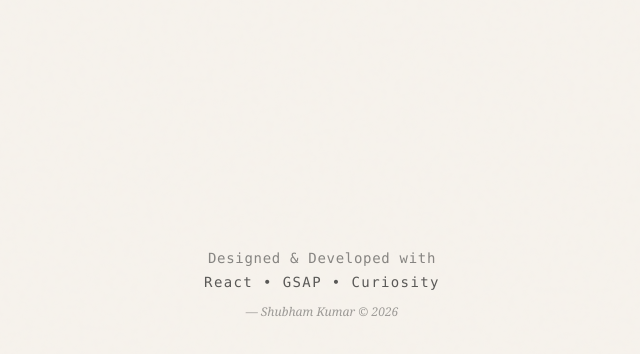
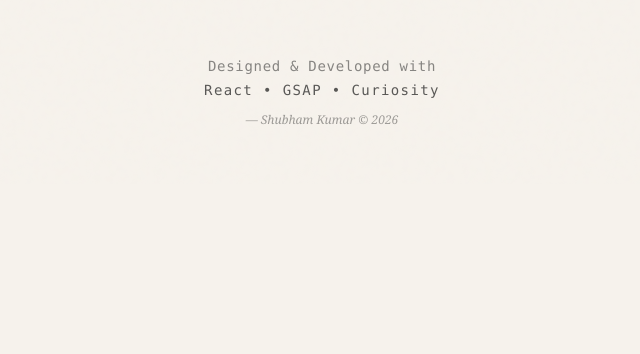
Before and after one commit to shubham-kumar012/portfolio, a React (Vite) app: page / in a window 1280 px wide. Shown: the part 11037-11391 px from the top of the page, without its empty margins (318-958 px from the left). After the commit the page ends 11221 px from the top, so only its background shows below. Built offline with nearby package versions, Linux system fonts and the light colour scheme; the HTML template or start-up script is replaced by a standard one; a web font is replaced by a local one.

Commit message:
unnecessary margin removed

```diff
--- a/src/components/ContactSection.jsx
+++ b/src/components/ContactSection.jsx
@@ -356,7 +356,7 @@
     <section
       ref={sectionRef}
       id="contact"
-      className={`relative min-h-screen w-full py-28 sm:py-36 lg:py-44 px-4 sm:px-8 flex flex-col items-center justify-center text-center transition-colors duration-1000 ease-in-out ${isOpened ? 'bg-[#EFEAE2]' : 'bg-[#F6F2EC]'
+      className={`relative min-h-screen w-full pt-28 sm:pt-36 lg:pt-44 pb-8 sm:pb-12 px-4 sm:px-8 flex flex-col items-center justify-center text-center transition-colors duration-1000 ease-in-out ${isOpened ? 'bg-[#EFEAE2]' : 'bg-[#F6F2EC]'
         }`}
     >
       {/* Paper grain background texture overlay */}
@@ -399,7 +399,7 @@
           {/* Subtle paper watermark indicator in top right */}
           <div className="absolute top-6 right-8 text-[10px] sm:text-xs font-mono uppercase tracking-widest text-[#6F5A43]/50 pointer-events-none select-none flex items-center gap-1.5">
             <span className="h-1.5 w-1.5 rounded-full bg-[#6F5A43]/50" />
-            <span>Nº 01 • INVITATION</span>
+            <span>INVITATION</span>
           </div>
 
           {/* Letter Body Content in Kinetic "Edu TAS Beginner" Handwriting */}
@@ -418,7 +418,7 @@
                 return (
                   <p
                     key={para.id}
-                    className="text-2xl sm:text-3xl text-[#1E1A17] font-bold tracking-wide"
+                    className="text-2xl sm:text-3xl text-[#1E1A17] font-semibold tracking-wide"
                   >
                     <span>{visibleText}</span>
                     {isActive && (
@@ -435,7 +435,7 @@
                 return (
                   <p
                     key={para.id}
-                    className="text-xl sm:text-2xl md:text-[1.65rem] text-[#1E1A17] font-semibold pt-1"
+                    className="text-xl sm:text-2xl md:text-[1.65rem] text-[#1E1A17] font-medium pt-1"
                   >
                     <span>{visibleText}</span>
                     {isActive && (
@@ -454,7 +454,7 @@
                     key={para.id}
                     className="pt-6 border-t border-[#6F5A43]/20 flex items-center justify-between"
                   >
-                    <span className="text-2xl sm:text-3xl font-bold text-[#1E1A17] tracking-wider">
+                    <span className="text-2xl sm:text-3xl font-semibold text-[#1E1A17] tracking-wider">
                       <span>{visibleText}</span>
                       {isActive && (
                         <span className="inline-block w-[2.5px] h-[0.95em] bg-[#1E1A17] align-baseline ml-0.5 animate-pulse" />
@@ -647,7 +647,7 @@
         </div>
 
         {/* BOTTOM FOOTER */}
-        <div className="mt-28 sm:mt-36 mb-10 text-center z-10">
+        <div className="mt-14 sm:mt-18 mb-2 text-center z-10">
           <p className="font-mono text-xs sm:text-sm text-[#171717]/50 tracking-wider leading-relaxed">
             Designed & Developed with
           </p>
--- a/src/components/EngineeringToolbox.jsx
+++ b/src/components/EngineeringToolbox.jsx
@@ -308,7 +308,7 @@
     <section
       ref={sectionRef}
       id="toolbox"
-      className="relative w-full py-28 md:py-36 bg-[#F6F2EC] text-[#171717] overflow-hidden selection:bg-[#6F5A43] selection:text-[#F6F2EC]"
+      className="relative w-full pt-28 md:pt-36 pb-6 md:pb-10 bg-[#F6F2EC] text-[#171717] overflow-hidden selection:bg-[#6F5A43] selection:text-[#F6F2EC]"
     >
       {/* Huge Background Transparent Editorial Typography: TOOLBOX */}
       <div className="absolute top-12 left-0 w-full flex justify-center pointer-events-none z-0 overflow-hidden leading-none select-none opacity-[0.25]">
```
Lines whose indentation alone changed are shown as unchanged.
